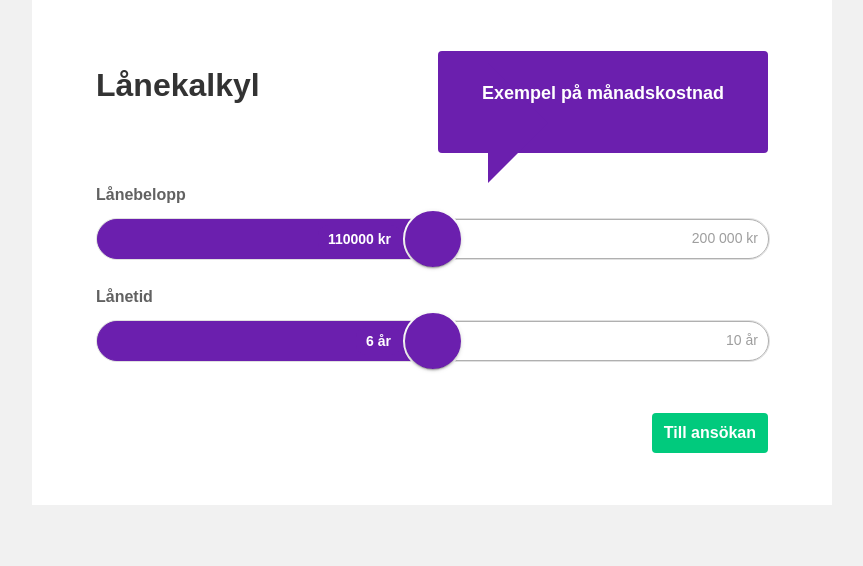
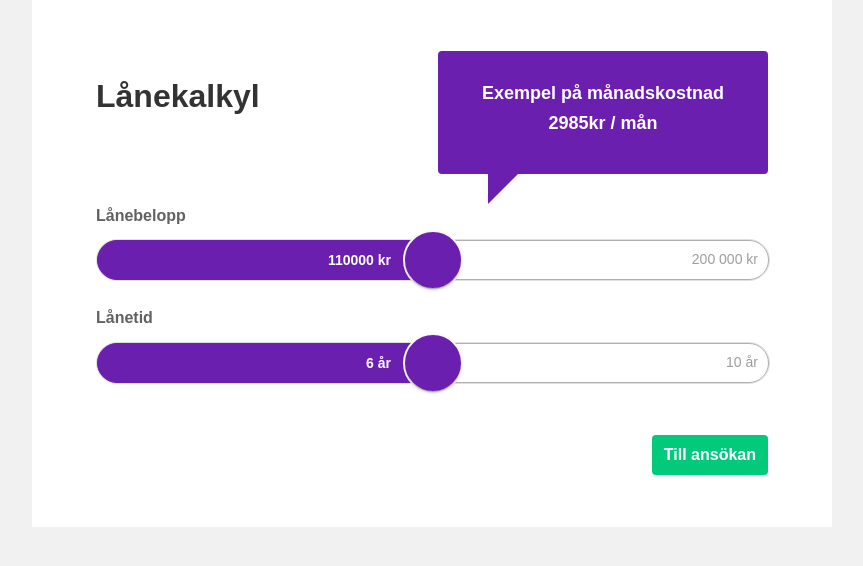
Before and after one commit to dan-guldbransen/danguldbransen-codetest-collectorbank, a React (Create React App) app: page / in a window 1280 px wide. Shown: the top 566 px of the page, without its empty margins (208-1071 px from the left). Built offline with nearby package versions, Linux system fonts and the light colour scheme.

Commit message:
Added calculation

```diff
--- a/src/App.tsx
+++ b/src/App.tsx
@@ -7,18 +7,28 @@ import ApplyButton from './components/applybutton';
 import Box from '@mui/material/Box';
 import { useTheme } from '@mui/material/styles';
 
-interface IAppProps {}
+interface IAppProps {
+  yearsInterest: number;
+  monthlyInterest: number;
+}
 
-const App: React.FC<IAppProps> = () => {
+const App: React.FC<IAppProps> = ({ yearsInterest, monthlyInterest }) => {
   const theme = useTheme();
+  const [years, setYears] = useState<number>(6);
+  const [amount, setAmount] = useState<number>(110000);
 
-  const interestCost = (amount: number, months: number) => {
-    const interest = 9.9 / 100;
-    const monthlyInterest = interest / 12;
-    const monthlyCost =
-      (amount * monthlyInterest) / (1 - Math.pow(1 + monthlyInterest, -months));
-    const totalInterest = monthlyCost * months - amount;
-    return totalInterest;
+  const handleOnYearsChangeCommitted = (
+    event: Event | React.SyntheticEvent<Element, Event>,
+    value: number | Array<number>
+  ) => {
+    setYears(value as number);
+  };
+
+  const handleOnAmountChangeCommitted = (
+    event: Event | React.SyntheticEvent<Element, Event>,
+    value: number | Array<number>
+  ) => {
+    setAmount(value as number);
   };
 
   const styles = {
@@ -35,9 +45,17 @@ const App: React.FC<IAppProps> = () => {
 
   return (
     <Box sx={styles.container}>
-      <Header />
-      <Sliders />
-      <ApplyButton />
+      <Header
+        years={years}
+        amount={amount}
+        yearsInterest={yearsInterest}
+        monthlyInterest={monthlyInterest}
+      />
+      <Sliders
+        handleOnYearsChangeCommitted={handleOnYearsChangeCommitted}
+        handleOnAmountChangeCommitted={handleOnAmountChangeCommitted}
+      />
+      <ApplyButton amount={amount} months={0} />
     </Box>
   );
 };
--- a/src/components/header/index.tsx
+++ b/src/components/header/index.tsx
@@ -5,9 +5,14 @@ import Box from '@mui/material/Box';
 import Typography from '@mui/material/Typography';
 import { useTheme } from '@mui/material/styles';
 
-interface IHeaderProps {}
+interface IHeaderProps {
+  years: number;
+  amount: number;
+  yearsInterest: number;
+  monthlyInterest: number;
+}
 
-const Header: React.FC<IHeaderProps> = () => {
+const Header: React.FC<IHeaderProps> = ({ years, amount }) => {
   const theme = useTheme();
 
   const styles = {
@@ -56,6 +61,9 @@ const Header: React.FC<IHeaderProps> = () => {
     },
   };
 
+  const yearsInterest = 9.9;
+  const monthlyInterest = 0.00825;
+
   return (
     <Box sx={styles.headerContainer}>
       <Typography variant='h1' sx={styles.headerText}>
@@ -67,7 +75,13 @@ const Header: React.FC<IHeaderProps> = () => {
             Exempel på månadskostnad
           </Typography>
           <Typography variant='h2' sx={styles.costCalculated}>
-            {/* {monthlyCost} SEK / mån */}
+            {(
+              (amount *
+                monthlyInterest *
+                (1 + monthlyInterest) ** (yearsInterest * 12)) /
+              ((1 + monthlyInterest) ** (years * 12) - 1)
+            ).toFixed(0)}
+            kr / mån
           </Typography>
           <Box sx={styles.costArrow} />
         </Box>
--- a/src/components/sliders/amount/index.tsx
+++ b/src/components/sliders/amount/index.tsx
@@ -1,15 +1,18 @@
 import React from 'react';
-import { ISliderProps } from '../../../types/global';
 import { amountMarks } from '../../../utils/amountmarks';
 
 // Material UI
 import Slider from '@mui/material/Slider';
 import { useTheme } from '@mui/material/styles';
 
-const AmountSlider: React.FC<ISliderProps> = ({
-  handleCommitChange,
-  handleSliderChange,
-}) => {
+interface IAmountProps {
+  handleOnChangeCommitted: (
+    event: React.SyntheticEvent | Event,
+    value: number | Array<number>
+  ) => void;
+}
+
+const AmountSlider: React.FC<IAmountProps> = ({ handleOnChangeCommitted }) => {
   const theme = useTheme();
   const styles = {
     slider: {
@@ -36,8 +39,7 @@ const AmountSlider: React.FC<ISliderProps> = ({
         valueLabelFormat={formatValueLabel}
         step={null}
         marks={amountMarks}
-        onChangeCommitted={handleCommitChange}
-        onChange={handleSliderChange}
+        onChangeCommitted={handleOnChangeCommitted}
       />
     </>
   );
--- a/src/components/sliders/index.tsx
+++ b/src/components/sliders/index.tsx
@@ -1,7 +1,6 @@
 import React, { useState } from 'react';
 import AmountSlider from './amount';
 import YearSlider from './years';
-import { ISliderProps } from '../../types/global';
 
 // Material UI
 import Box from '@mui/material/Box';
@@ -9,9 +8,21 @@ import Stack from '@mui/material/Stack';
 import Typography from '@mui/material/Typography';
 import { useTheme } from '@mui/material/styles';
 
+interface ISliderProps {
+  handleOnYearsChangeCommitted: (
+    event: Event | React.SyntheticEvent<Element, Event>,
+    value: number | Array<number>
+  ) => void;
+
+  handleOnAmountChangeCommitted: (
+    event: Event | React.SyntheticEvent<Element, Event>,
+    value: number | Array<number>
+  ) => void;
+}
+
 const Sliders: React.FC<ISliderProps> = ({
-  handleCommitChange,
-  handleSliderChange,
+  handleOnYearsChangeCommitted,
+  handleOnAmountChangeCommitted,
 }) => {
   const theme = useTheme();
   const styles = {
@@ -57,20 +68,14 @@ const Sliders: React.FC<ISliderProps> = ({
       </Typography>
       <Box sx={styles.sliderBox}>
         <Stack sx={styles.placeHolder}>200 000 kr</Stack>
-        <AmountSlider
-          handleCommitChange={undefined}
-          handleSliderChange={undefined}
-        />
+        <AmountSlider handleOnChangeCommitted={handleOnAmountChangeCommitted} />
       </Box>
       <Typography variant='h2' sx={styles.subheader}>
         Lånetid
       </Typography>
       <Box sx={styles.sliderBox}>
         <Stack sx={styles.placeHolder}>10 år</Stack>
-        <YearSlider
-          handleCommitChange={undefined}
-          handleSliderChange={undefined}
-        />
+        <YearSlider handleOnChangeCommitted={handleOnYearsChangeCommitted} />
       </Box>
     </>
   );
--- a/src/components/sliders/years/index.tsx
+++ b/src/components/sliders/years/index.tsx
@@ -1,15 +1,18 @@
 import React from 'react';
-import { ISliderProps } from '../../../types/global';
 import { yearMarks } from '../../../utils/yearmarks';
 
 // Material UI
 import Slider from '@mui/material/Slider';
 import { useTheme } from '@mui/material/styles';
 
-const YearSlider: React.FC<ISliderProps> = ({
-  handleCommitChange,
-  handleSliderChange,
-}) => {
+interface IYearsProps {
+  handleOnChangeCommitted: (
+    event: React.SyntheticEvent | Event,
+    value: number | Array<number>
+  ) => void;
+}
+
+const YearSlider: React.FC<IYearsProps> = ({ handleOnChangeCommitted }) => {
   const theme = useTheme();
 
   const styles = {
@@ -35,8 +38,7 @@ const YearSlider: React.FC<ISliderProps> = ({
       valueLabelFormat={formatValueLabel}
       step={null}
       marks={yearMarks}
-      onChangeCommitted={handleCommitChange}
-      onChange={handleSliderChange}
+      onChangeCommitted={handleOnChangeCommitted}
     />
   );
 };
```
Also changed, not shown: src/types/global.ts (deleted, +0 -17 lines).
